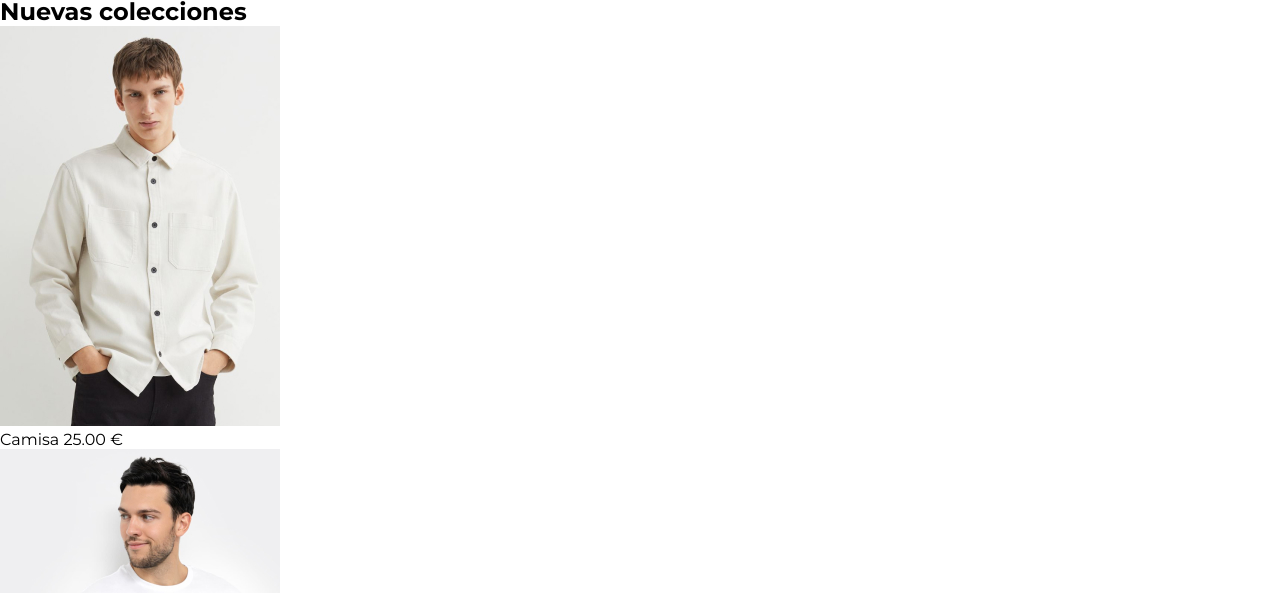
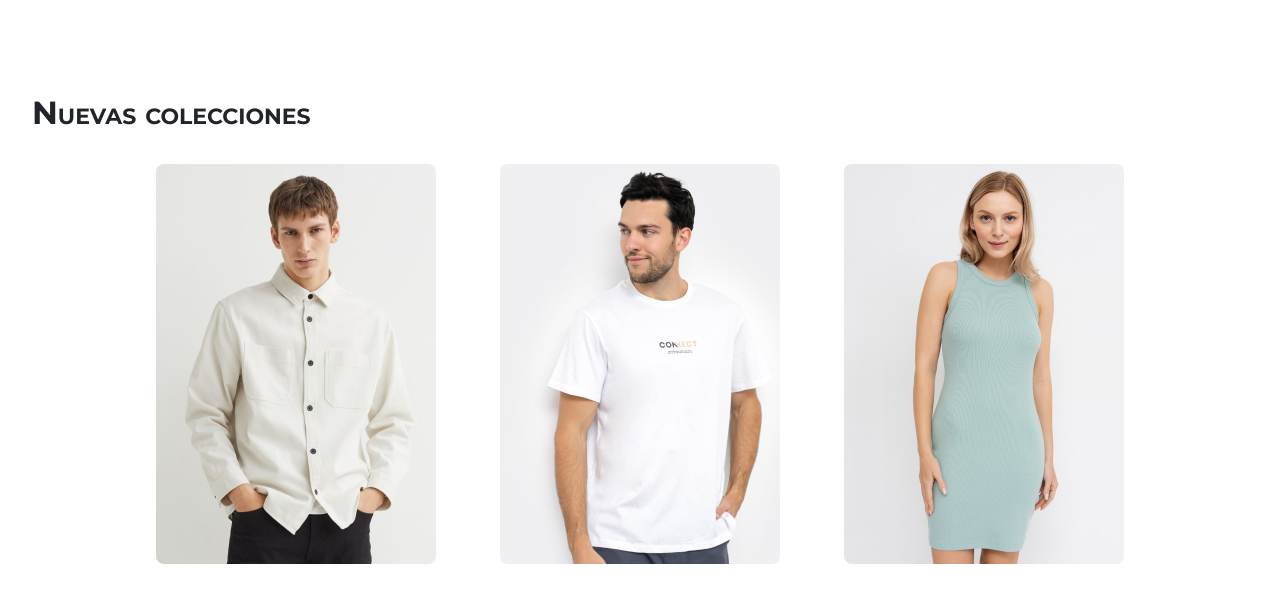
Before and after one commit to aimolina2/bootcampjs-modulo1-html, a plain HTML site: page index.html in a window 1280 px wide. Shown: the part 191-784 px from the top of the page. Drawn offline with Linux system fonts and the light colour scheme.

Commit message:
main content layout

```diff
--- a/index.html
+++ b/index.html
@@ -7,6 +7,7 @@
     <title>Tienda online HTML</title>
   </head>
   <body>
+    <header>
       <nav class="navbar">
         <ul>
           <img
@@ -49,10 +50,11 @@
           </li>
         </ul>
       </nav>
+    </header>
 
     <main>
       <section class="all-content">
-        <h1>Nuevas colecciones</h1>
+        <h1 class="title">Nuevas colecciones</h1>
         <div class="products-container">
           <article class="product-card">
             <img class="img-card" src="images/image-1.jpg" alt="" srcset="" />
--- a/styles.css
+++ b/styles.css
@@ -6,6 +6,69 @@
   padding: 0px;
 }
 
+:root {
+  --color-soft: #ffffff;
+  --color-dark: #212429;
+  --font-size-s: 14px;
+  --font-size-m: 16px;
+  --font-size-l: 32px;
+}
+
 body {
   font-family: "Montserrat";
 }
+
+main {
+  max-width: 1280px;
+  margin: 0 auto;
+}
+
+.title {
+  font-size: var(--font-size-l);
+  font-variant: small-caps;
+  font-weight: bold;
+  color: var(--color-dark);
+  align-self: flex-start;
+  padding: 32px;
+}
+.all-content {
+  display: flex;
+  flex-direction: column;
+  align-items: center;
+  padding: 64px 0 64px 0;
+}
+
+.products-container {
+  display: grid;
+  grid-template-columns: repeat(3, 1fr);
+  gap: 32px 64px;
+}
+
+.product-card {
+  display: flex;
+  flex-direction: column;
+}
+
+.text-card {
+  display: flex;
+  justify-content: space-between;
+  padding: 32px 16px 8px;
+  font-size: var(--font-size-s);
+}
+
+.product-price {
+  font-weight: bold;
+}
+
+.img-card {
+  border-radius: 8px;
+  width: 100%;
+}
+
+@media (max-width: 920px) {
+  .products-container {
+    display: grid;
+    grid-template-columns: 1fr;
+    gap: 32px 64px;
+  }
+}
```
Also changed, not shown: images-readme/03_variables.png (added), images-readme/04_grid.png (added), images-readme/05_grid_responsive.png (added), 2 other files. Lines whose indentation alone changed are shown as unchanged.
